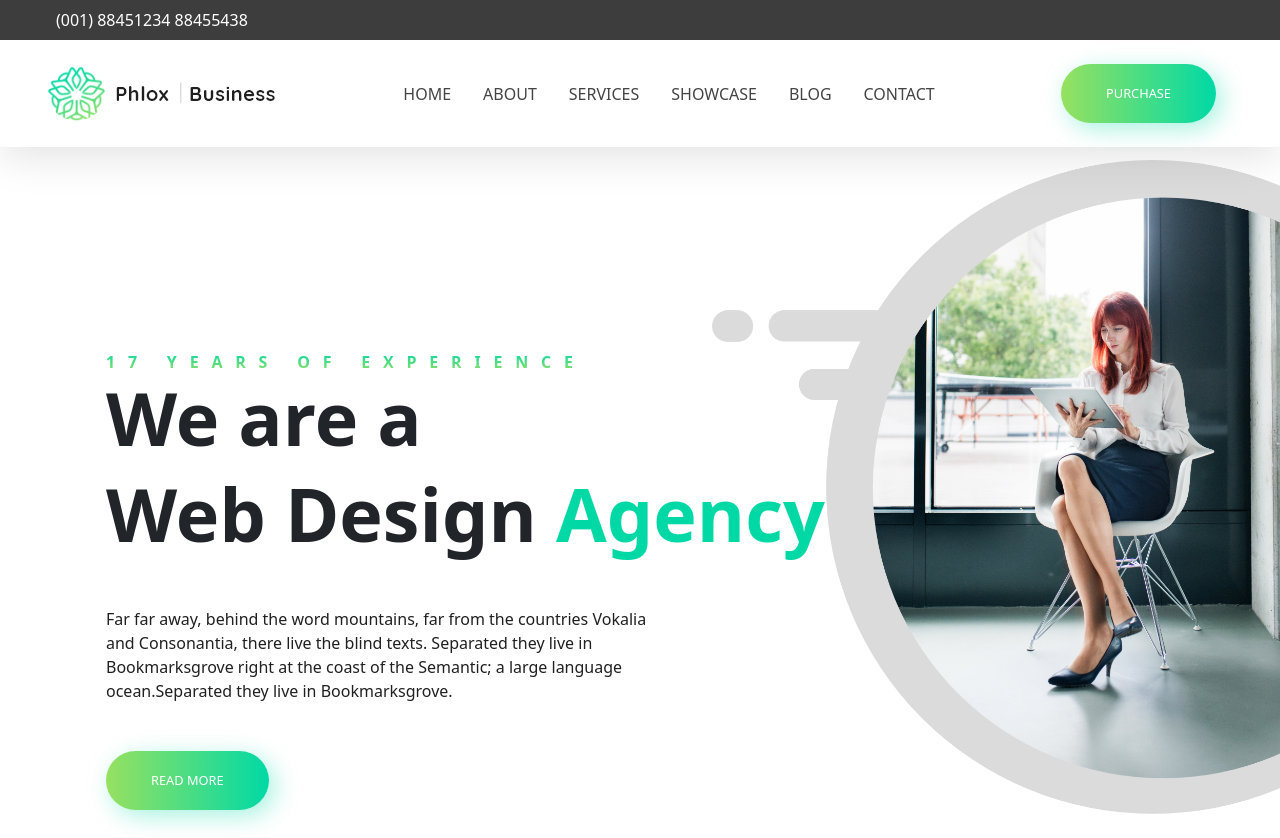
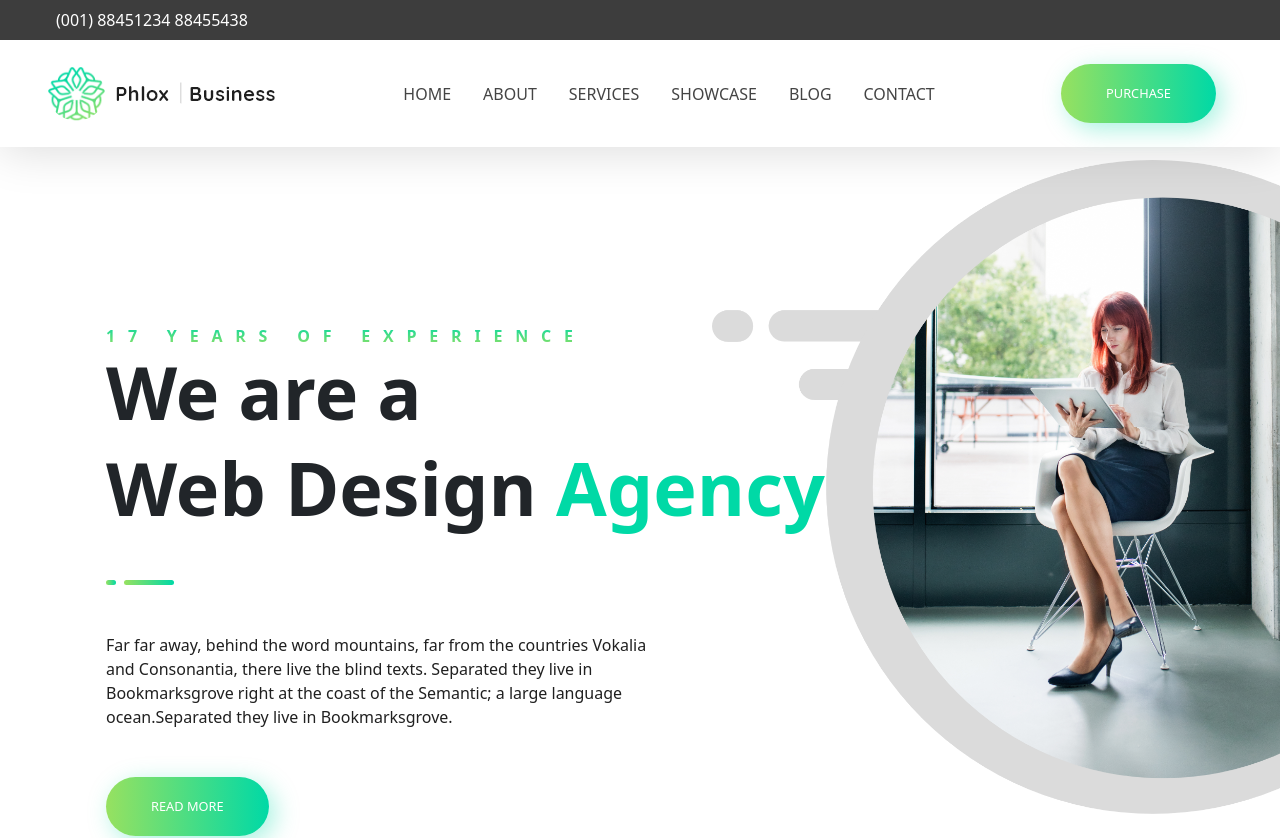
Before and after one commit to NelloRossi97/proj-html-vuejs, a Vue app: page / in a window 1280 px wide. Shown: the top 838 px of the page. Built offline with nearby package versions, Linux system fonts and the light colour scheme; the HTML template or start-up script is replaced by a standard one.

Commit message:
added component divider

```diff
--- /dev/null
+++ b/src/components/Divider.vue
@@ -0,0 +1,31 @@
+<template>
+    <div class="divider d-flex my-5">
+        <div class="left me-2"></div>
+        <div class="right"></div>
+    </div>
+
+</template>
+
+<script>
+    export default {
+        name: 'Divider'
+    }
+</script>
+
+<style lang="scss" scoped>
+@use '../assets/styles/partials/variables' as *;
+.divider{
+    height: 5px;
+}
+.left{
+    width: 10px;
+    background: $gradient-primary;
+    border-radius: 50px;
+}
+
+.right{
+    width: 50px;
+    background: $gradient-primary;
+    border-radius: 50px;
+}
+</style>
--- a/src/components/Jumbotron.vue
+++ b/src/components/Jumbotron.vue
@@ -4,6 +4,7 @@
             <span id="experience" class="text-uppercase title">17 years of experience</span>
             <h2>We are a</h2>
             <h2>Web Design <span>Agency</span></h2>
+            <Divider/>
             <p class="my-5 description">
             Far far away, behind the word mountains, far from the countries Vokalia and Consonantia,
             there live the blind texts. Separated they live in Bookmarksgrove right at the coast of the
@@ -24,10 +25,12 @@
 
 <script>
 import ButtonPrimary from './ButtonPrimary.vue';
+import Divider from './Divider.vue';
     export default {
     name: 'Jumbotron',
     components: {
-        ButtonPrimary
+        ButtonPrimary,
+        Divider
     }
     }
 </script>
```
